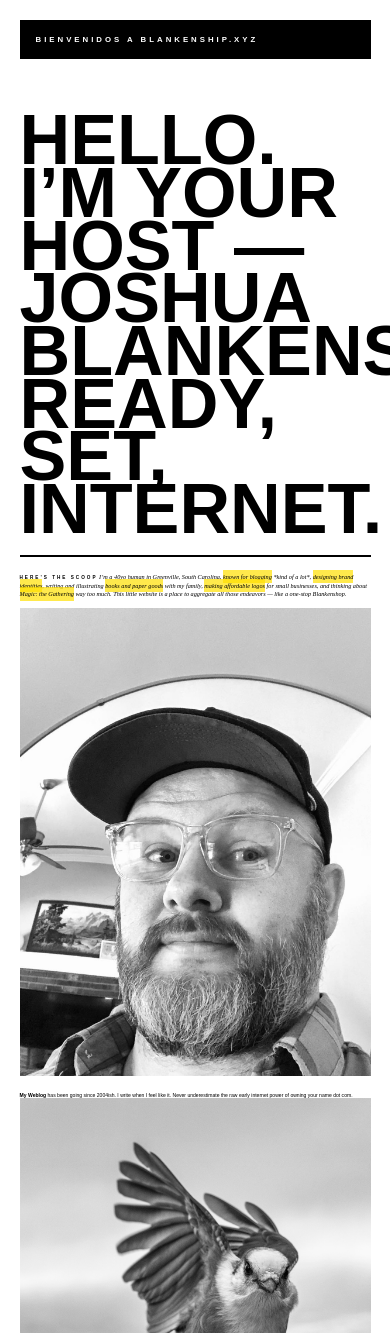
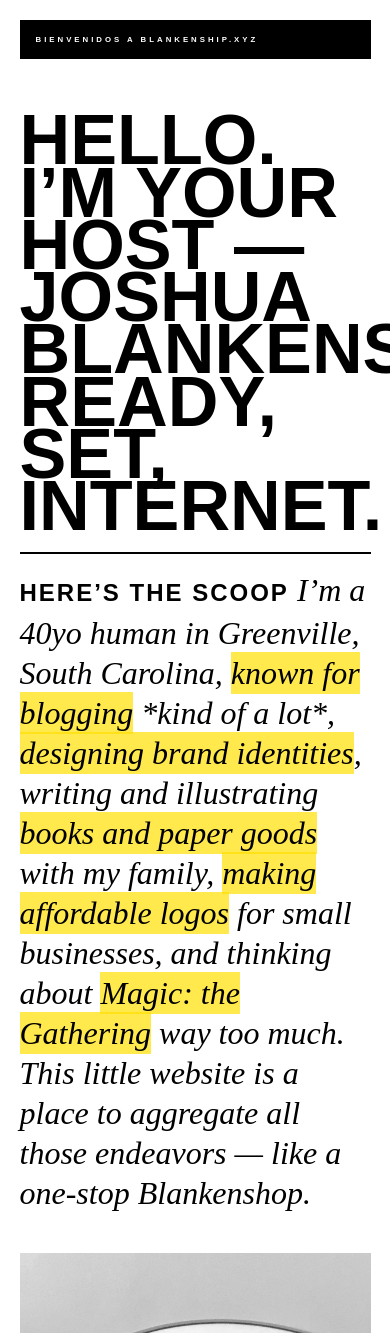
Before and after one commit to blankenship/xyz, a PHP site: page / in a window 390 px wide; the page is wider, and only the part inside the window is pictured. Shown: the top 1333 px of that part. Run offline with PHP 8.4, Linux system fonts and the light colour scheme; some libraries are stand-ins or nearby versions; some web fonts are replaced.

Commit message:
Update style.css

```diff
--- a/style.css
+++ b/style.css
@@ -273,8 +273,16 @@ website: 	http://blankenship.studio
 		}
 
 		h1 {
-			font: 900 18vw/13.5vw "dharma-gothic-c", sans-serif;
+			font: 900 18vw/13.4vw "dharma-gothic-c", sans-serif;
 	  	}
 
+		h2 {
+			font: 400 italic 2rem/2.5rem freight-text-pro, serif;
+			margin-bottom: 2.5rem;
+		}
+
+		h2 strong {
+			font: 700 1.5rem/2.5rem "futura-pt-bold", sans-serif;
+		}
 
 		}
```
